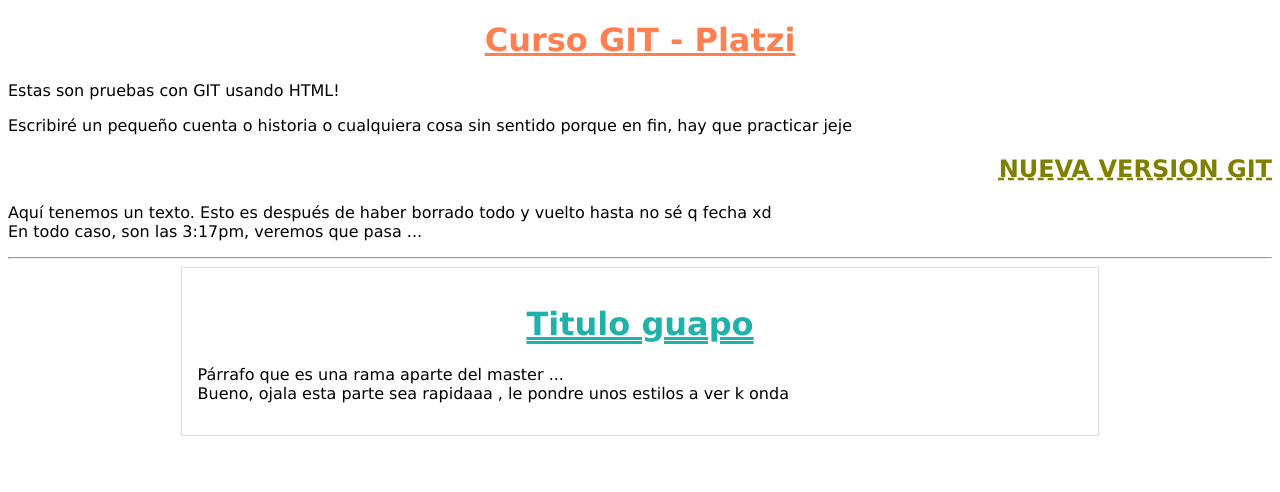
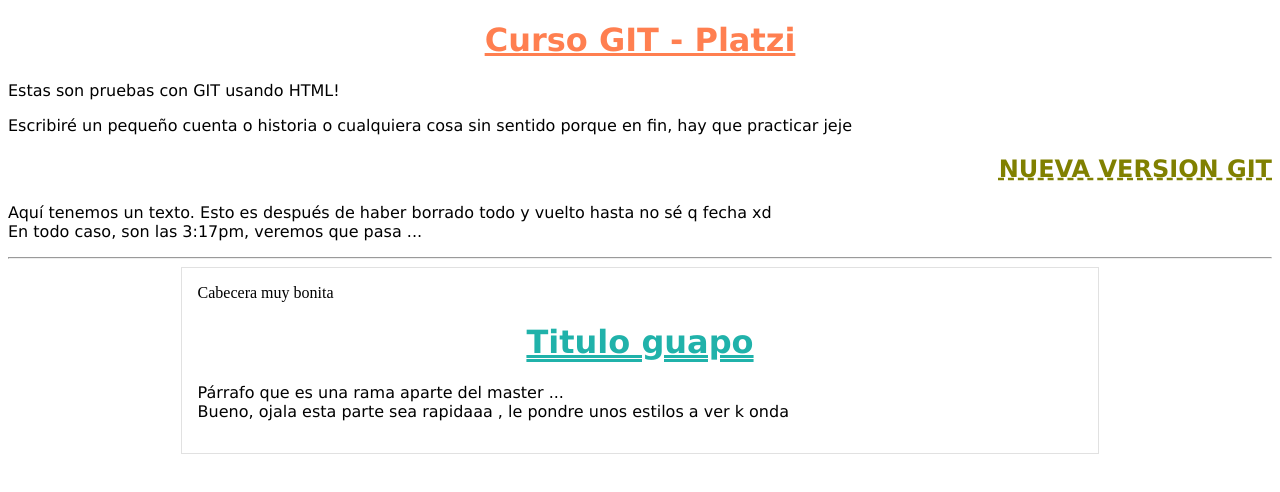
Before and after one commit to rc568/blogMaster, a plain HTML site: page index.html in a window 1280 px wide. Drawn offline with Linux system fonts and the light colour scheme.

Commit message:
Estructura inicial de cabecera

```diff
--- a/index.html
+++ b/index.html
@@ -23,6 +23,9 @@
 
     <div id="container">
         <div id="post">
+            <div id="cabecera">
+                Cabecera muy bonita
+            </div>
             <h1>
                 Titulo guapo
             </h1>
```
